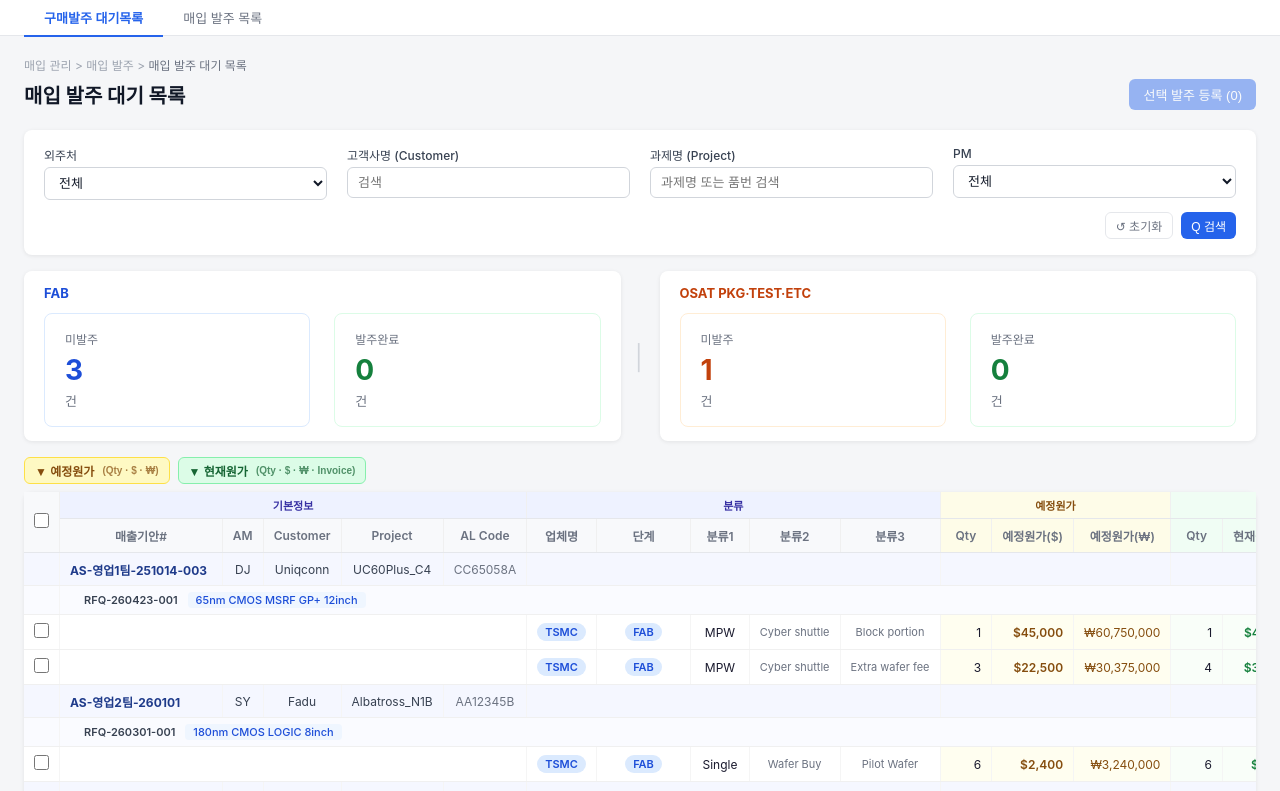
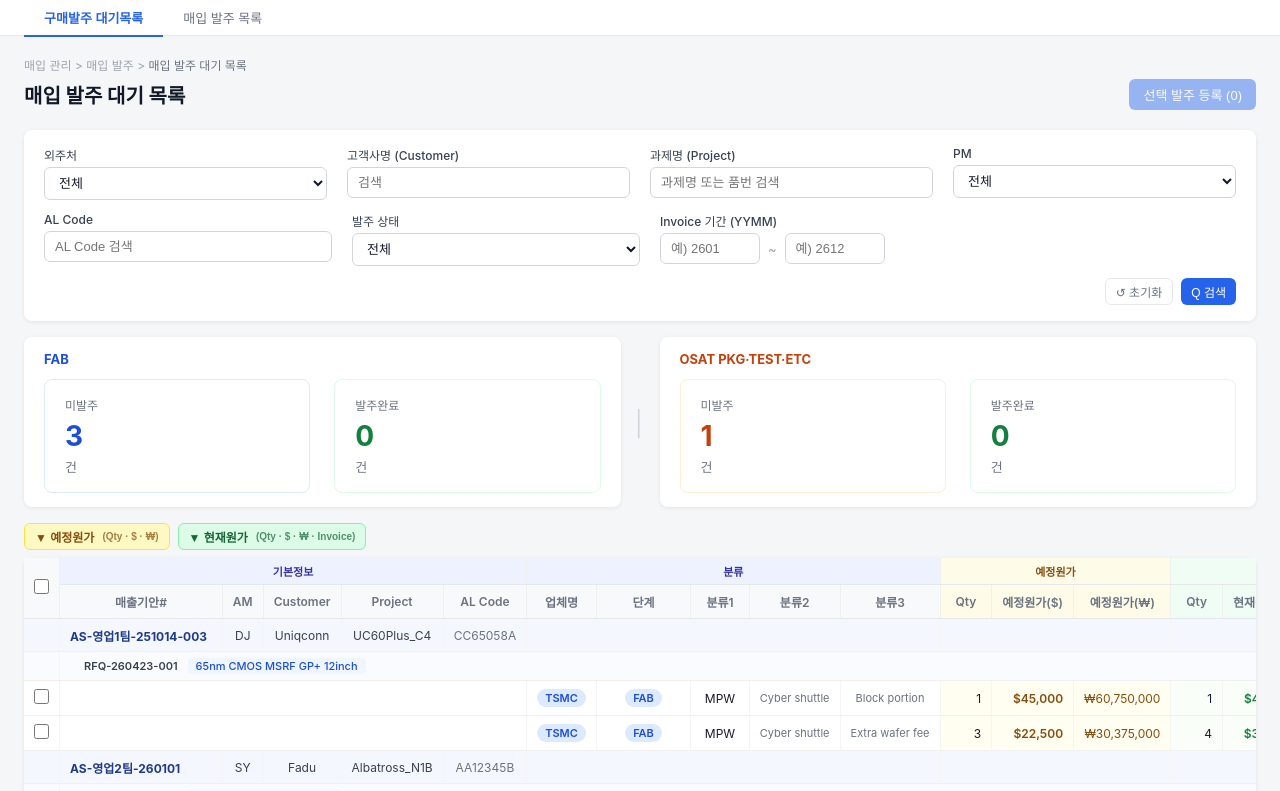
Before and after one commit to boosoohoo30/mj-automation-dashboard, a React (Vite) app in the folder packages/frontend/: page / in a window 1280 px wide. Shown: the top 791 px of the page. Built offline with nearby package versions, Linux system fonts and the light colour scheme.

Commit message:
Add AL Code, 발주상태, Invoice기간 filters to POWaitingList
https://claude.ai/code/session_012Z7ZKscxuS3x8dviR5GoAx

```diff
--- a/packages/frontend/src/pages/purchase/POWaitingList.tsx
+++ b/packages/frontend/src/pages/purchase/POWaitingList.tsx
@@ -52,7 +52,7 @@ interface Props {
 
 export default function POWaitingList({ onSave }: Props) {
   const [selectedIds, setSelectedIds] = useState<Set<string>>(new Set());
-  const [filters, setFilters] = useState({ vendor: '', customer: '', project: '', pm: '' });
+  const [filters, setFilters] = useState({ vendor: '', customer: '', project: '', pm: '', alCode: '', poStatus: '', dateFrom: '', dateTo: '' });
   const [showRegister, setShowRegister] = useState(false);
   const [showExpected, setShowExpected] = useState(true);
   const [showCurrent, setShowCurrent]   = useState(true);
@@ -63,6 +63,10 @@ export default function POWaitingList({ onSave }: Props) {
     if (filters.customer && !item.customer.toLowerCase().includes(filters.customer.toLowerCase())) return false;
     if (filters.project && !item.project.toLowerCase().includes(filters.project.toLowerCase())) return false;
     if (filters.pm && item.pm !== filters.pm) return false;
+    if (filters.alCode && !item.alCode.toLowerCase().includes(filters.alCode.toLowerCase())) return false;
+    if (filters.poStatus && item.poStatus !== filters.poStatus) return false;
+    if (filters.dateFrom && item.invoiceTiming < filters.dateFrom) return false;
+    if (filters.dateTo   && item.invoiceTiming > filters.dateTo)   return false;
     return true;
   });
 
@@ -133,14 +137,12 @@ export default function POWaitingList({ onSave }: Props) {
 
       {/* ── Section 1: 필터 ── */}
       <div className="card" style={{ padding: '16px 20px', marginBottom: 16 }}>
-        <div className="grid-4" style={{ gap: '12px 20px' }}>
+        {/* 1행 */}
+        <div className="grid-4" style={{ gap: '12px 20px', marginBottom: 12 }}>
           <div>
             <label className="form-label">외주처</label>
-            <select
-              className="form-select"
-              value={filters.vendor}
-              onChange={e => setFilters(p => ({ ...p, vendor: e.target.value }))}
-            >
+            <select className="form-select" value={filters.vendor}
+              onChange={e => setFilters(p => ({ ...p, vendor: e.target.value }))}>
               <option value="">전체</option>
               <option>TSMC</option>
               <option>ATK4</option>
@@ -150,31 +152,18 @@ export default function POWaitingList({ onSave }: Props) {
           </div>
           <div>
             <label className="form-label">고객사명 (Customer)</label>
-            <input
-              type="text"
-              className="form-input"
-              value={filters.customer}
-              placeholder="검색"
-              onChange={e => setFilters(p => ({ ...p, customer: e.target.value }))}
-            />
+            <input type="text" className="form-input" value={filters.customer} placeholder="검색"
+              onChange={e => setFilters(p => ({ ...p, customer: e.target.value }))} />
           </div>
           <div>
             <label className="form-label">과제명 (Project)</label>
-            <input
-              type="text"
-              className="form-input"
-              value={filters.project}
-              placeholder="과제명 또는 품번 검색"
-              onChange={e => setFilters(p => ({ ...p, project: e.target.value }))}
-            />
+            <input type="text" className="form-input" value={filters.project} placeholder="과제명 또는 품번 검색"
+              onChange={e => setFilters(p => ({ ...p, project: e.target.value }))} />
           </div>
           <div>
             <label className="form-label">PM</label>
-            <select
-              className="form-select"
-              value={filters.pm}
-              onChange={e => setFilters(p => ({ ...p, pm: e.target.value }))}
-            >
+            <select className="form-select" value={filters.pm}
+              onChange={e => setFilters(p => ({ ...p, pm: e.target.value }))}>
               <option value="">전체</option>
               <option value="ES">ES</option>
               <option value="JH">JH</option>
@@ -182,11 +171,38 @@ export default function POWaitingList({ onSave }: Props) {
             </select>
           </div>
         </div>
-        <div style={{ display: 'flex', gap: 8, marginTop: 12, justifyContent: 'flex-end' }}>
-          <button
-            className="btn btn-ghost btn-sm"
-            onClick={() => setFilters({ vendor: '', customer: '', project: '', pm: '' })}
-          >
+        {/* 2행 */}
+        <div style={{ display: 'grid', gridTemplateColumns: '1fr 1fr 2fr', gap: '12px 20px', marginBottom: 12 }}>
+          <div>
+            <label className="form-label">AL Code</label>
+            <input type="text" className="form-input" value={filters.alCode} placeholder="AL Code 검색"
+              onChange={e => setFilters(p => ({ ...p, alCode: e.target.value }))} />
+          </div>
+          <div>
+            <label className="form-label">발주 상태</label>
+            <select className="form-select" value={filters.poStatus}
+              onChange={e => setFilters(p => ({ ...p, poStatus: e.target.value }))}>
+              <option value="">전체</option>
+              <option value="pending">미발주</option>
+              <option value="ordered">발주완료</option>
+            </select>
+          </div>
+          <div>
+            <label className="form-label">Invoice 기간 (YYMM)</label>
+            <div style={{ display: 'flex', alignItems: 'center', gap: 8 }}>
+              <input type="text" className="form-input" value={filters.dateFrom} placeholder="예) 2601"
+                maxLength={4} style={{ maxWidth: 100 }}
+                onChange={e => setFilters(p => ({ ...p, dateFrom: e.target.value }))} />
+              <span style={{ color: '#9ca3af', flexShrink: 0 }}>~</span>
+              <input type="text" className="form-input" value={filters.dateTo} placeholder="예) 2612"
+                maxLength={4} style={{ maxWidth: 100 }}
+                onChange={e => setFilters(p => ({ ...p, dateTo: e.target.value }))} />
+            </div>
+          </div>
+        </div>
+        <div style={{ display: 'flex', gap: 8, justifyContent: 'flex-end' }}>
+          <button className="btn btn-ghost btn-sm"
+            onClick={() => setFilters({ vendor: '', customer: '', project: '', pm: '', alCode: '', poStatus: '', dateFrom: '', dateTo: '' })}>
             ↺ 초기화
           </button>
           <button className="btn btn-primary btn-sm">Q 검색</button>
```
